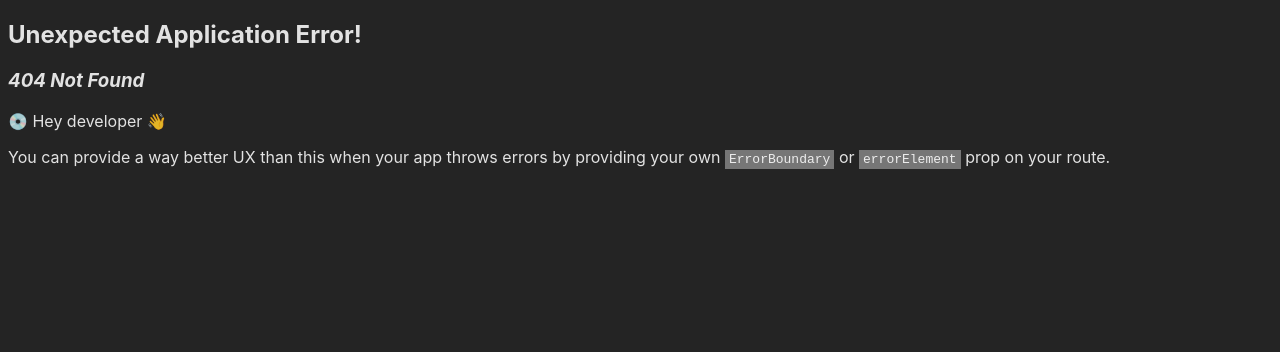
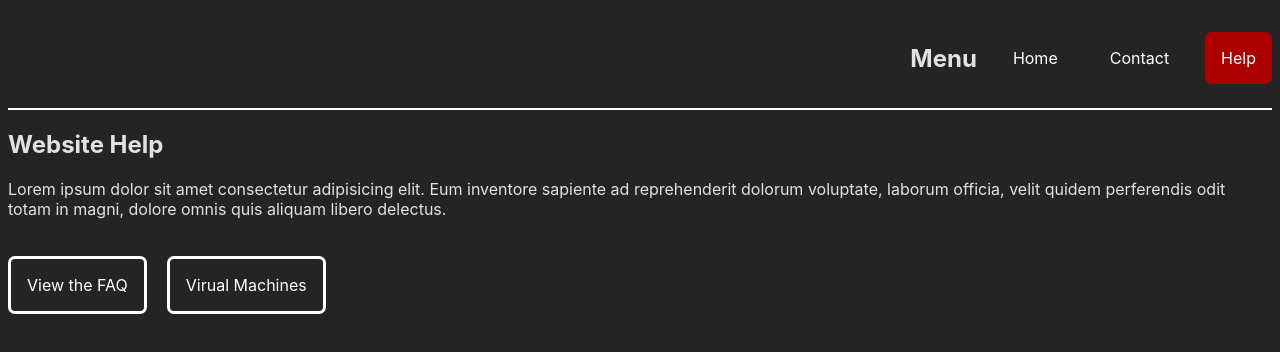
Before and after one commit to Patrick2402/Routing-app, a React (Vite) app: page /help in a window 1280 px wide. Before the commit this address had no page. Shown: the top 352 px of the page. Built offline with nearby package versions, Linux system fonts and the light colour scheme.

Commit message:
Lesson 3 Nested Routes

```diff
--- a/src/App.css
+++ b/src/App.css
@@ -2,6 +2,7 @@
 
 header nav a.active{
   background-color: rgb(172, 0, 0);
+  border-radius: 7px;
 }
 
 header{
@@ -21,5 +22,19 @@ header nav a {
   text-decoration: unset;
   color: white;
   padding: 1em;
-  font-weight: bold
+  font-weight: 400;
 }
+
+.help-layout header{
+  border: none;
+}
+.help-layout header nav{
+  justify-content: start;
+}
+.help-layout header nav a {
+  border: 3px solid white;
+  border-radius: 7px;
+}
+.help-layout header nav a.active {
+  background-color: orange;
+}
--- a/src/App.jsx
+++ b/src/App.jsx
@@ -8,15 +8,23 @@ import {
 import './App.css'
 
 // Paths
-import Home from './Pages/Home';
-import Contact from './Pages/Contact';
+import Home from './pages/Home';
+import Contact from './pages/Contact';
+//Layouts
 import RootLayout from './layouts/RootLayout';
+import HelpLayout from './layouts/HelpLayout';
+import Faq from './pages/help/Faq';
+import Vmware from './pages/help/Vmware';
 
 const router = createBrowserRouter(
   createRoutesFromElements(
     <Route path='/' element={<RootLayout />}>
       <Route index element={<Home />} />
       <Route path='contact' element={<Contact />} />
+      <Route path='help' element={<HelpLayout />}>
+        <Route path='faq' element={<Faq />}/>
+        <Route path='vmware'element={<Vmware />}/>
+      </Route>
     </Route>
   )
 )
--- /dev/null
+++ b/src/Pages/help/Faq.jsx
@@ -0,0 +1,7 @@
+import React from 'react'
+
+export default function Faq() {
+  return (
+    <h1>What is under the water?</h1>
+  )
+}
--- /dev/null
+++ b/src/Pages/help/Vmware.jsx
@@ -0,0 +1,7 @@
+import React from 'react'
+
+export default function Vmware() {
+  return (
+        <h1>VMware</h1>
+  )
+}
--- /dev/null
+++ b/src/layouts/HelpLayout.jsx
@@ -0,0 +1,17 @@
+import { NavLink, Outlet } from "react-router-dom";
+
+export default function HelpLayout() {
+    return (
+        <div className="help-layout">
+            <h2>Website Help</h2>
+            <p>Lorem ipsum dolor sit amet consectetur adipisicing elit. Eum inventore sapiente ad reprehenderit dolorum voluptate, laborum officia, velit quidem perferendis odit totam in magni, dolore omnis quis aliquam libero delectus.</p>
+            <header>
+                <nav>
+                    <NavLink to='faq'>View the FAQ</NavLink>
+                    <NavLink to='vmware'>Virual Machines</NavLink>
+                </nav>
+            </header>
+            <Outlet />
+        </div>
+    )
+}
--- a/src/layouts/RootLayout.jsx
+++ b/src/layouts/RootLayout.jsx
@@ -7,6 +7,7 @@ export default function RootLayout() {
           <h1>Menu</h1>
           <NavLink to='/'>Home</NavLink>
           <NavLink to='contact'>Contact</NavLink>
+          <NavLink to='help'>Help</NavLink>
         </nav>
       </header>
       <main>
```
